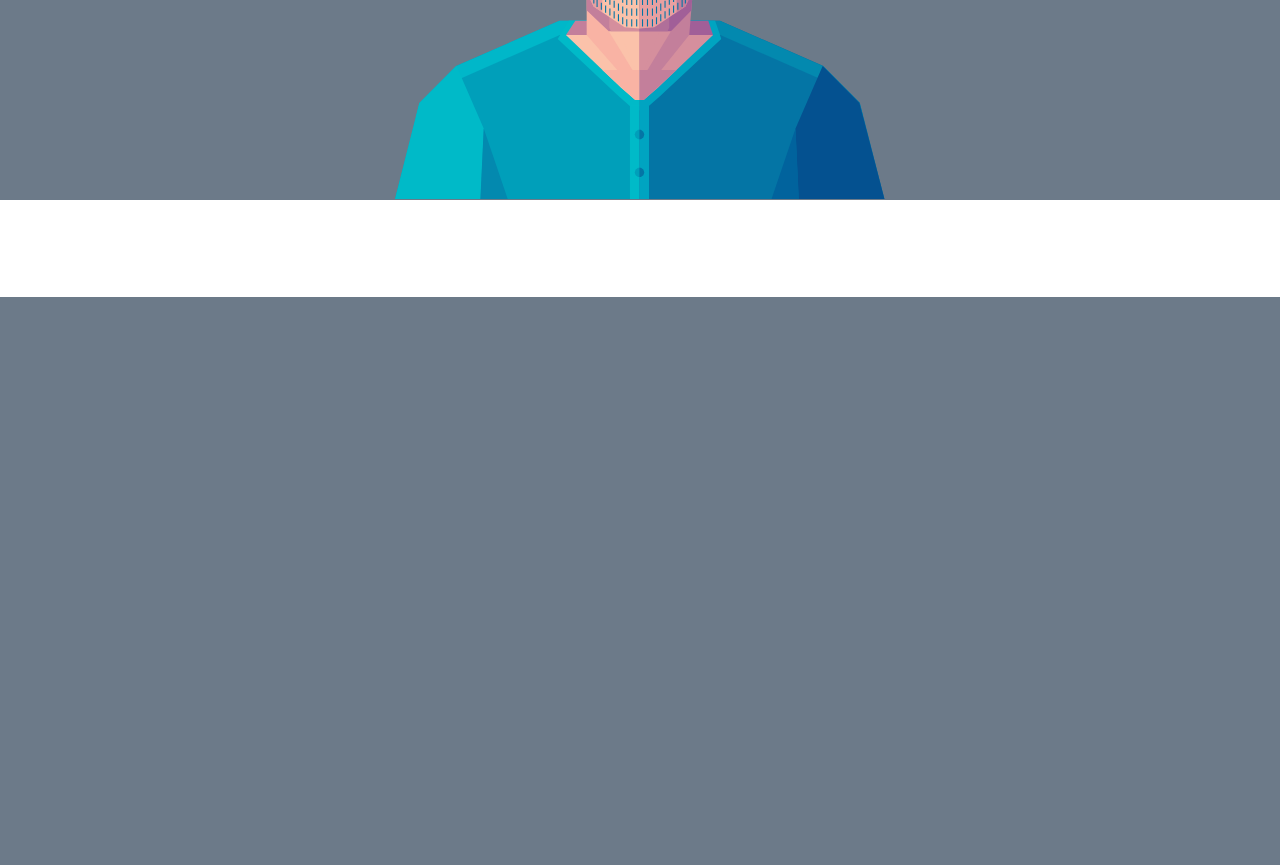
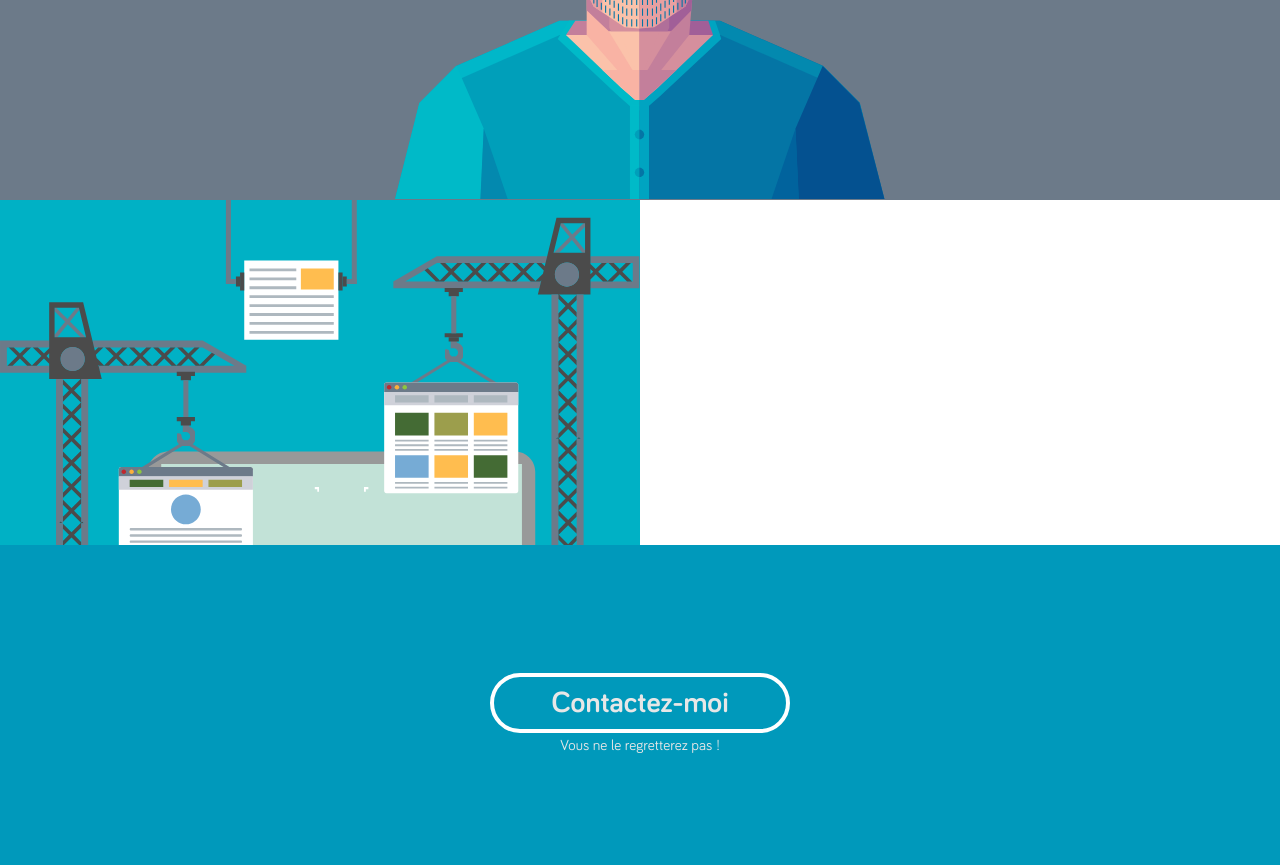
Before and after one commit to Jimmylet/Portfolio, a PHP site: page / in a window 1280 px wide. Shown: the part 503-1368 px from the top of the page. Before the commit the page ends 800 px from the top, so only its background shows below. Run offline with PHP 8.4, Linux system fonts and the light colour scheme.

Commit message:
time-to-day

```diff
--- a/www/index.html
+++ b/www/index.html
@@ -35,6 +35,19 @@
 							<span class="welcome__hello">Hello&nbsp;!</span>
 							<span class="welcome__description">Je suis Jimmy Letecheur, un développeur web belge.</span>
 						</section>
+						<section class="contact-me">
+							<div class="contact-me__section-img">
+								<img class="contact-me__section-img__img" src="./img/contact-me_img.svg" alt="Je crées des sites web" width="623" height="592">
+							</div>
+							<div class="contact-me__section-link">
+								<a href="" class="contact-me__section-link__link">
+									<h2 class="contact-me__section-link__title">Contactez-moi</h2>
+								</a>
+								<span class="contact-me__section-subtext">
+									Vous ne le regretterez pas&nbsp;!
+								</span>
+							</div>
+						</section>
 					</div>
 				</div>
 				<div class="site-cache" id="site-cache">
--- /dev/null
+++ b/www/stylus/components/section.contact-me_components.styl
@@ -0,0 +1,35 @@
+.contact-me
+  &__section-link
+    background-color color-button-blue
+    &__link
+      display inline-block
+      width 30rem
+      height: 6rem
+      text-align center
+      line-height 4.8rem
+      color color-text-white
+      font-weight bold
+      font-size: 3rem
+      border 4px solid #FFFFFF
+      border-radius 10rem
+      &:hover
+      &:focus
+        background-color white
+        color color-button-blue
+        transition trans
+  &__section-subtext
+    color color-text-white
+    font-size: 1.5rem
+
+
+@media screen and (min-width: 741px)
+  .contact-me
+    &__section-img
+      position relative
+      max-height 34.5rem
+      display block
+      background-color color-light-blue
+      overflow hidden
+      &__img
+        width 100%
+        height auto
--- /dev/null
+++ b/www/stylus/objects/section.contact-me_objects.styl
@@ -0,0 +1,29 @@
+.contact-me
+  &__section-img
+    display none
+  &__section-link
+    position: relative
+    min-height 32rem
+    &__link
+      position: absolute
+      margin-left auto
+      margin-right auto
+      left: 0
+      right: 0
+      top 50% - 10rem
+  &__section-subtext
+    position: absolute
+    left: 0
+    right: 0
+    text-align center
+    top 50% + 10rem
+
+
+@media screen and (min-width: 741px)
+  .contact-me
+    &__section-img
+      display block
+      width 50%
+      &__img
+        min-height: 59.2rem
+        width: auto
--- a/www/stylus/settings/colors.styl
+++ b/www/stylus/settings/colors.styl
@@ -1,6 +1,15 @@
 /* colors style
 * by Jimmy Letecheur
 */
+
+
+/************************************\
+  BASE
+\************************************/
+
+color-text-white = #E7E7E7
+color-button-blue = #0099BB
+color-light-blue = #00B1C5
 
 /************************************\
     HEADER
@@ -13,4 +22,3 @@ color-header-white = #E7E7E7
     section.welcome
 \************************************/
 color-welcome-bckg = #6C7A89
-color-text-white = #E7E7E7
--- a/www/stylus/styles.styl
+++ b/www/stylus/styles.styl
@@ -24,15 +24,14 @@
 // Objects
 @import "objects/header_objects.styl"
 @import "objects/section.welcome_objects.styl"
+@import "objects/section.contact-me_objects.styl"
 
 
 // Components
 @import "components/header_components.styl"
 @import "components/section.welcome_components.styl"
+@import "components/section.contact-me_components.styl"
 
 
 // Trumps
 // --- nothing here (yet)
-
-p
-  font-size 16px
```
Also changed, not shown: www/css/styles.css, www/img/background_elements.png (added), www/img/contact-me_img.svg (added).
